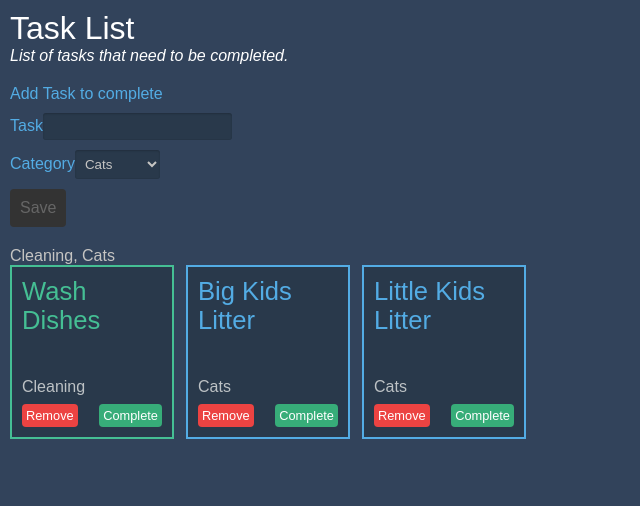
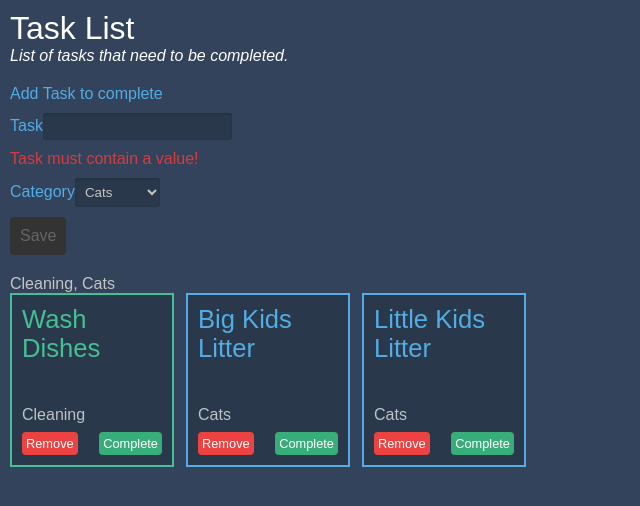
Before and after one commit to SirBoots560/HomeSite, an Angular app: page / in a window 1280 px wide. Shown: the top 506 px of the page, without its empty margins (0-640 px from the left). Built offline with nearby package versions, Linux system fonts and the light colour scheme.

Commit message:
Displayed validation errors

```diff
--- a/src/app/task-item-form/task-item-form.component.html
+++ b/src/app/task-item-form/task-item-form.component.html
@@ -9,6 +9,15 @@
       <label for="name">Task</label>
       <input type="text" name="title" id="name" formControlName="title">
     </li>
+
+    <!--Error Displays-->
+    <div *ngIf="title.hasError('required')" class="error">
+      Task must contain a value!
+    </div>
+    <div *ngIf="title.hasError('pattern')" class="error">
+      Task must be alphanumeric!
+    </div>
+
     <li>
       <label for="category">Category</label>
       <select name="category" id="category" formControlName="category">
--- a/src/app/task-item-form/task-item-form.component.ts
+++ b/src/app/task-item-form/task-item-form.component.ts
@@ -26,4 +26,8 @@ export class TaskItemFormComponent implements OnInit {
     console.log(taskItem);
   }
 
+
+  get title(){
+    return this.form.controls['title'];
+  }
 }
```
